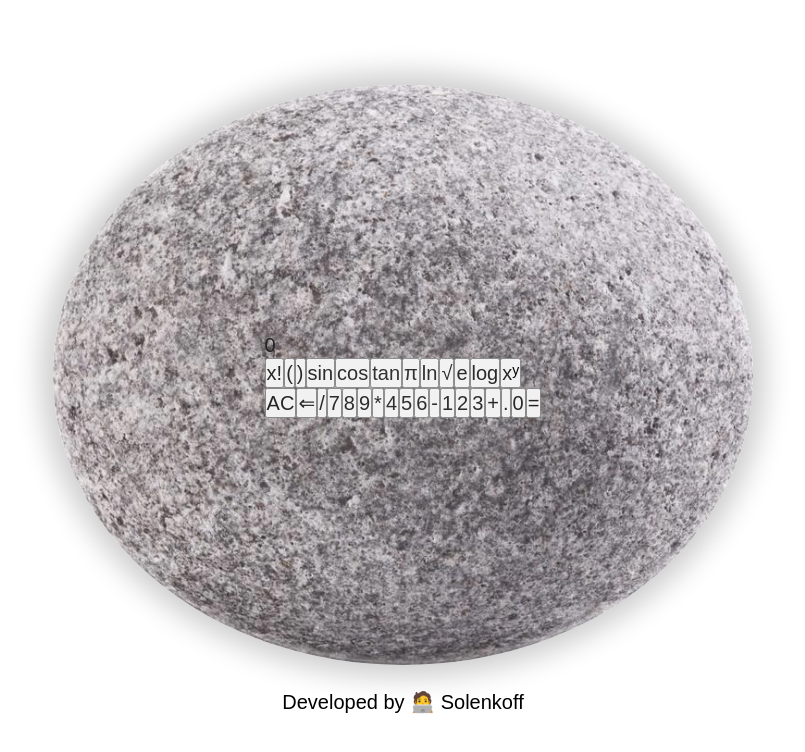
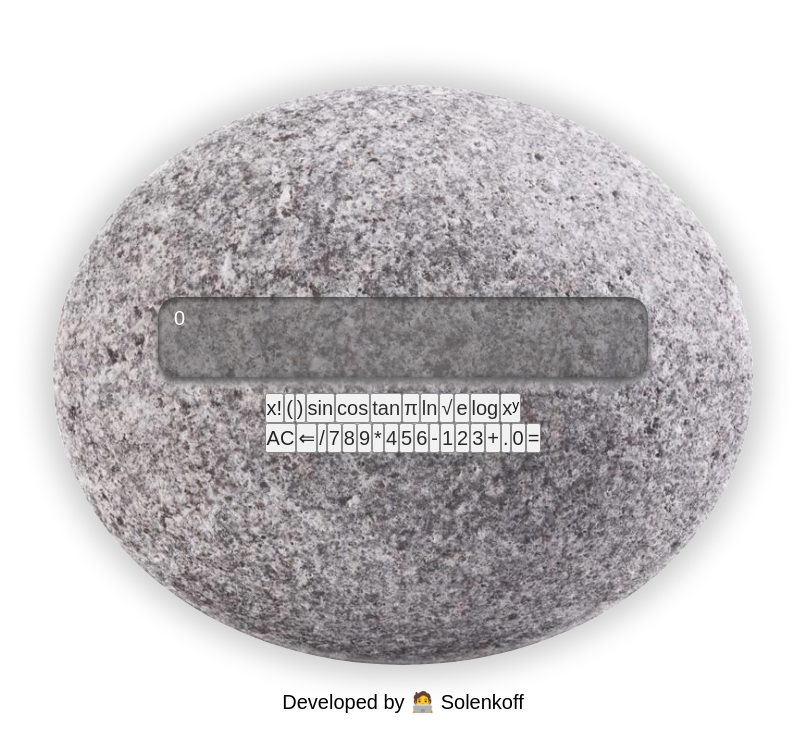
Before and after one commit to Solenkoff/Sci-Calculator, a React (Vite) app: page / in a window 1280 px wide. Shown: the top 752 px of the page, without its empty margins (237-1042 px from the left). Built offline with nearby package versions, Linux system fonts and the light colour scheme.

Commit message:
Add display styles and its container

```diff
--- a/src/styles/index.css
+++ b/src/styles/index.css
@@ -8,6 +8,16 @@ html {
     position: relative;
     bottom: 5px;
     font-size: 70%;
+}
+
+.display {
+    width: 490px;
+    height: 80px;
+    padding: 8px 16px;
+    background-color: rgba(82, 82, 82, 0.5);
+    box-shadow: inset 0 2px 5px 1px rgba(0,0,0,0.6), 0 4px 6px rgba(0,0,0,0.5), 0 6px 8px rgba(0,0,0,0.4), 0 8px 9px rgba(255, 255, 255, 0.7);
+    color: white;
+    border-radius: 20px;
 }
 
 .app-wrapper {
@@ -51,3 +61,12 @@ html {
     background: radial-gradient(circle, rgba(255, 255, 255, 0.2), rgba(255, 255, 255, 0));
     pointer-events: none; /*  ??? Ensure clicks pass through to the modal */
 }
+
+.calc-wrapper {
+    width: 80%;
+    display: flex;
+    flex-direction: column;
+    justify-content: center;
+    align-items: center;
+    gap: 16px;
+}
```
